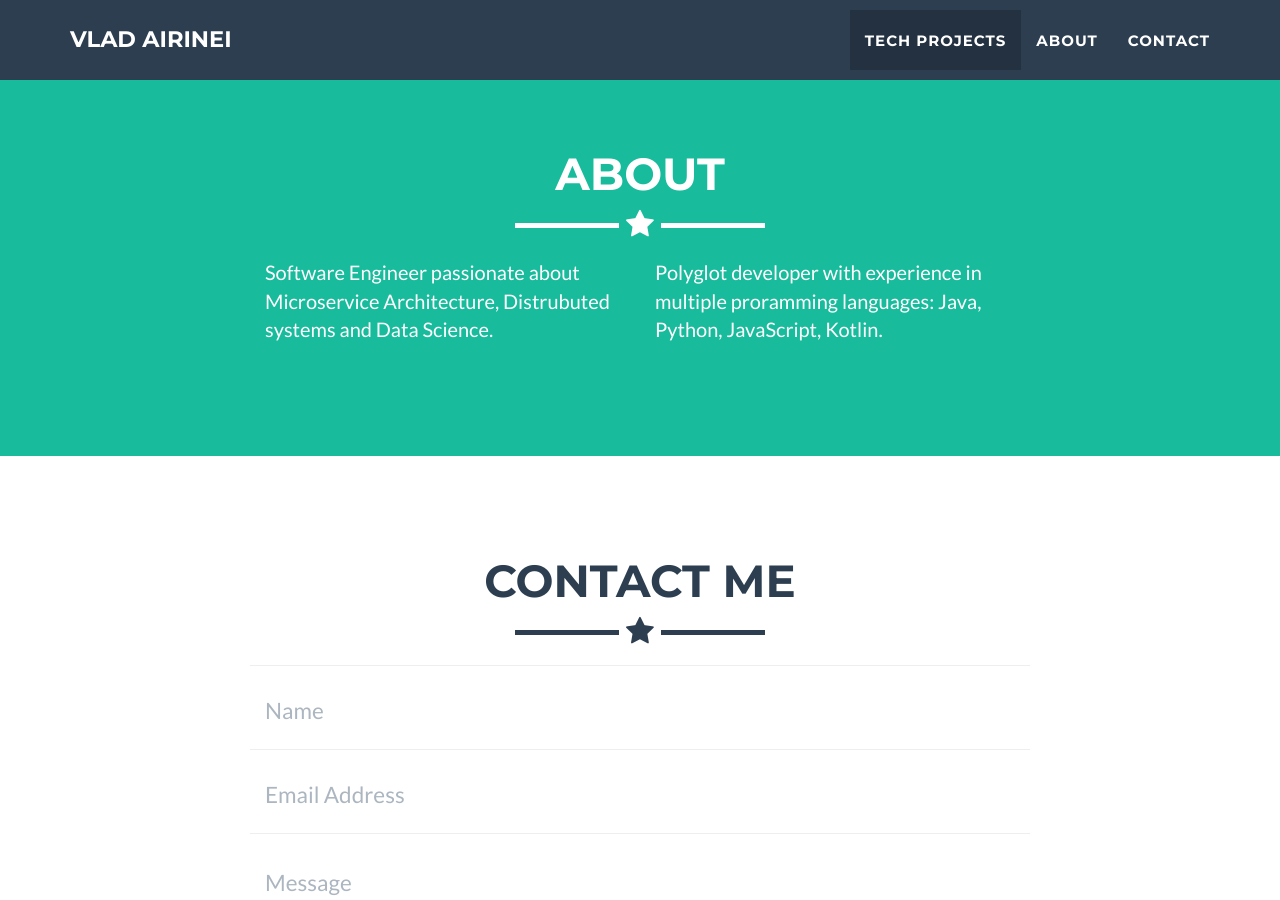
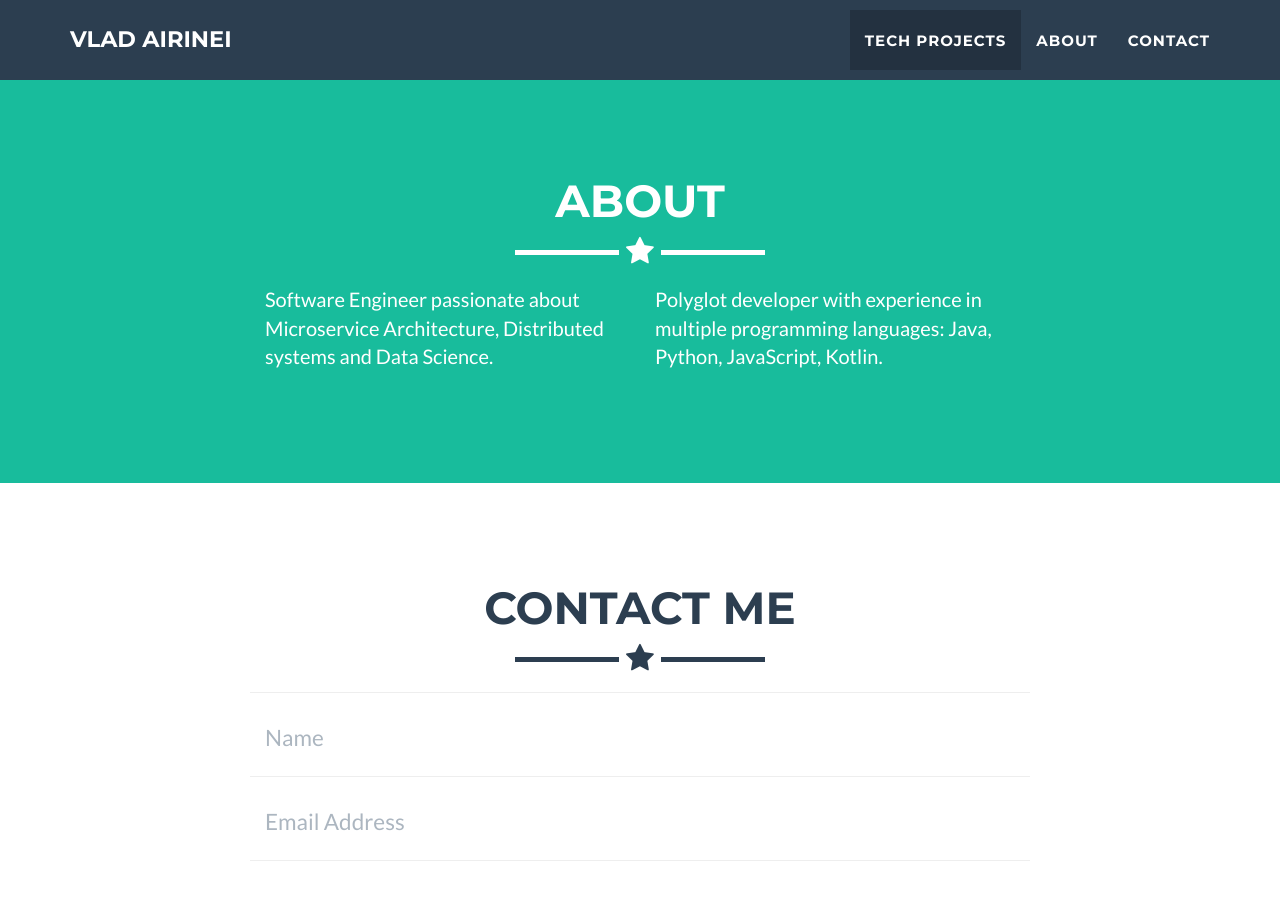
Before and after one commit to airineivlad/airineivlad.github.io, a Jekyll site: the page built from _posts/2020-10-03-nasa-spaceapps-hackathon.markdown, in a window 1280 px wide and 900 px high, scrolled down 1446 px. Built offline with Jekyll 4.4.1, drawn with Linux system fonts in a browser that asks for light colours.

Commit message:
Profile image and text tweaks

```diff
--- a/_includes/about.html
+++ b/_includes/about.html
@@ -9,10 +9,10 @@
             </div>
             <div class="row">
                 <div class="col-lg-4 col-lg-offset-2">
-                    <p>Software Engineer passionate about Microservice Architecture, Distrubuted systems and Data Science.</p>
+                    <p>Software Engineer passionate about Microservice Architecture, Distributed systems and Data Science.</p>
                 </div>
                 <div class="col-lg-4">
-                    <p>Polyglot developer with experience in multiple proramming languages: Java, Python, JavaScript, Kotlin.</p>
+                    <p>Polyglot developer with experience in multiple programming languages: Java, Python, JavaScript, Kotlin.</p>
                 </div>
                 <div class="col-lg-8 col-lg-offset-2 text-center">
                 </div>
--- a/_includes/header.html
+++ b/_includes/header.html
@@ -3,7 +3,7 @@
   <div class="container">
     <div class="row">
       <div class="col-lg-12">
-        <img class="img-responsive" src="img/profile_pic.jpg" alt="profile-pic" />
+        <img class="img-responsive" src="img/profile_pic.png" alt="profile-pic" style="width: 35%;"/>
         <div class="intro-text">
           <span class="name">{{ site.title }}</span>
           <hr class="star-light" />
--- a/_posts/2018-07-17-mind-mapper.markdown
+++ b/_posts/2018-07-17-mind-mapper.markdown
@@ -1,10 +1,10 @@
 ---
 layout: default
 modal-id: 2
-date: 2018-07-17
+date: 2019-09-15
 img: mind_mapper.png
 alt: nasa_spaceapps.png
-project-date: April 2014
+project-date: September 2019
 type: MSc Final Project
 category: Web Development & Natural Language Processing
 description: MindMapper the Final Project for my Master Degree (MSc Advanced Computing Technologies). The project aims to automate the process of generating a mind map for a particular concept by using Natural Language Processing algorithms. This is a particular class of algorithms under the Machine Learning which tries to understand human language. The algorithms used referred to as topic modelling and it is quite popular in text summarization field. The final output of the project is a web application which is centred around a mind map that can be edited or generated in an automatic manner.
```
Also changed, not shown: img/profile_pic.jpg (deleted), img/profile_pic.png (added).
